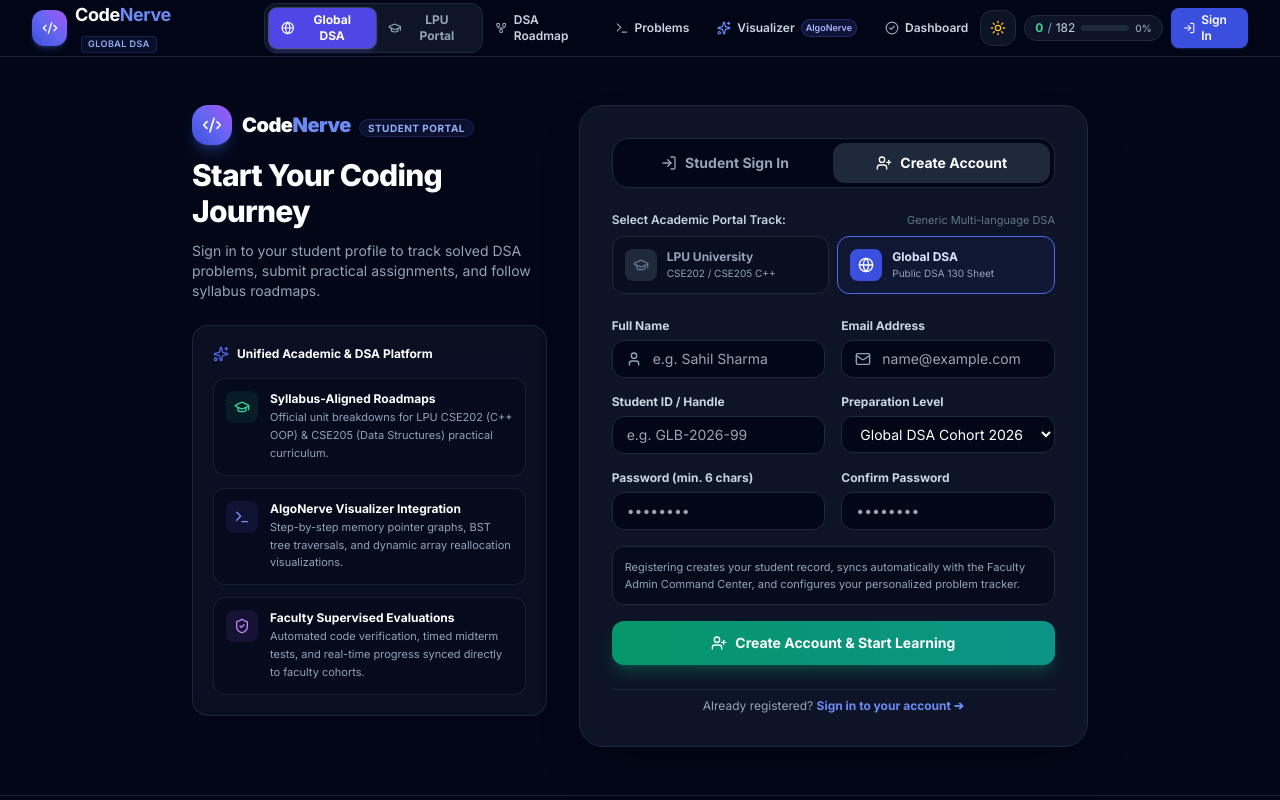
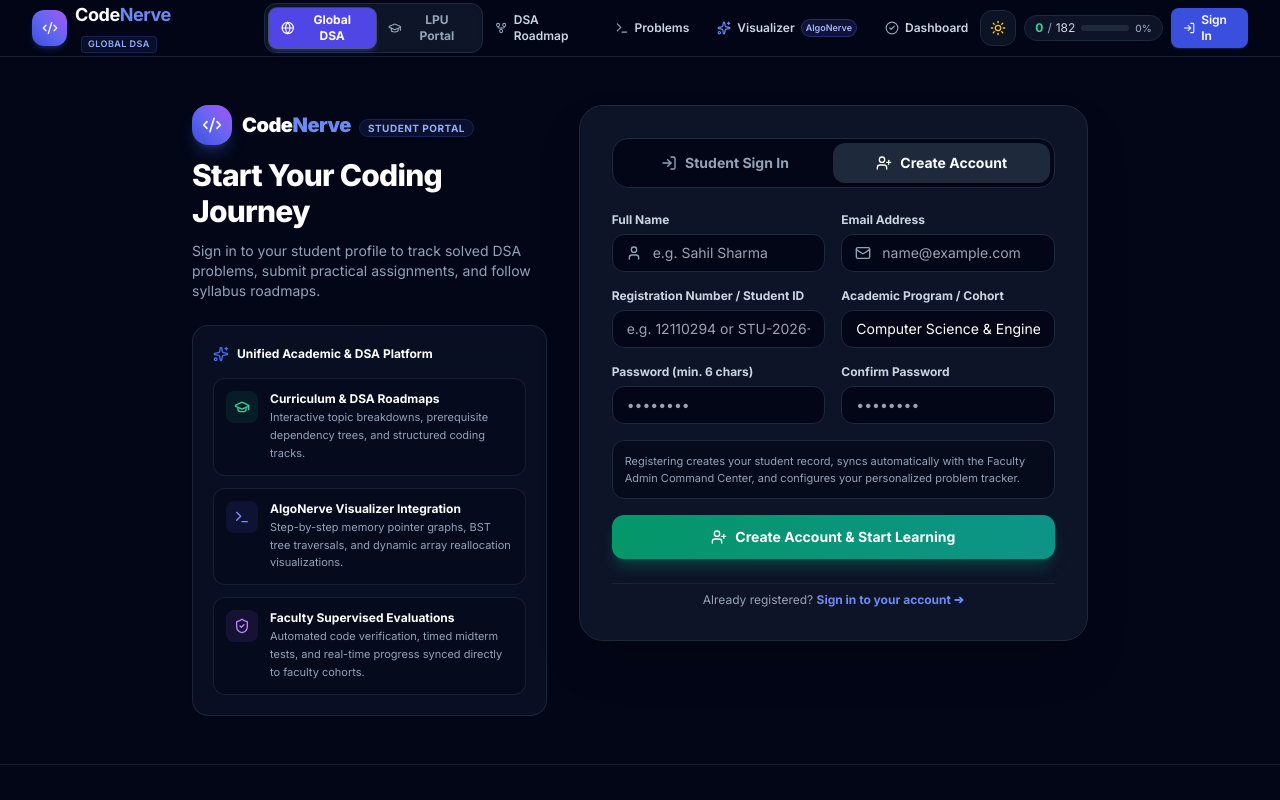
Before and after one commit to ProfessorAuggie/CodeNerve, a React (Vite) app: page /login in a window 1280 px wide. Both pictures are taken after typing "Sample" into the empty fields and a click on the button "Create Account". Shown: the top 800 px of the page. Built offline with nearby package versions, Linux system fonts and the light colour scheme.

Commit message:
refactor(auth): make login and registration page generic without track options

```diff
--- a/src/pages/LoginPage.tsx
+++ b/src/pages/LoginPage.tsx
@@ -3,7 +3,6 @@
 import {
   Code2,
   GraduationCap,
-  Globe,
   Lock,
   Mail,
   User,
@@ -34,7 +33,6 @@
     logoutStudent,
     registerStudent,
     activePortal,
-    setActivePortal,
     problemProgress,
     completedLessons,
     quizScores
@@ -43,9 +41,6 @@
   // Tab: 'login' | 'register'
   const initialMode = searchParams.get('mode') === 'register' ? 'register' : 'login';
   const [mode, setMode] = useState<'login' | 'register'>(initialMode);
-
-  // Selected Track for Login/Register Context
-  const [selectedTrack, setSelectedTrack] = useState<'lpu' | 'global'>(activePortal);
 
   // Login Form State
   const [loginIdentifier, setLoginIdentifier] = useState('');
@@ -57,8 +52,7 @@
   const [regName, setRegName] = useState('');
   const [regEmail, setRegEmail] = useState('');
   const [regNumber, setRegNumber] = useState('');
-  const [regSemester, setRegSemester] = useState<number>(3);
-  const [regBatch, setRegBatch] = useState('LPU B.Tech CSE (CSE202/205)');
+  const [regBatch, setRegBatch] = useState('Computer Science & Engineering');
   const [regPassword, setRegPassword] = useState('');
   const [regConfirmPassword, setRegConfirmPassword] = useState('');
 
@@ -66,23 +60,6 @@
   const [errorMsg, setErrorMsg] = useState<string | null>(null);
   const [successMsg, setSuccessMsg] = useState<string | null>(null);
   const [isSubmitting, setIsSubmitting] = useState(false);
-
-  const handleSelectTrack = (track: 'lpu' | 'global') => {
-    setSelectedTrack(track);
-    setActivePortal(track);
-    if (track === 'lpu') {
-      if (!regBatch || regBatch.includes('Global')) {
-        setRegBatch('LPU B.Tech CSE (CSE202/205)');
-      }
-      if (!regEmail || regEmail.endsWith('@gmail.com')) {
-        setRegEmail(regName ? `${regName.toLowerCase().replace(/\s+/g, '.')}@lpu.in` : '');
-      }
-    } else {
-      if (!regBatch || regBatch.includes('LPU')) {
-        setRegBatch('Global DSA Cohort 2026');
-      }
-    }
-  };
 
   const handleLoginSubmit = (e: React.FormEvent) => {
     e.preventDefault();
@@ -152,14 +129,19 @@
         .filter((p) => p.status === 'SOLVED')
         .map((p) => p.problemId);
 
+      const studentTrack: 'lpu' | 'global' =
+        (regEmail.toLowerCase().endsWith('@lpu.in') || /^\d{8}$/.test(regNumber.trim()))
+          ? 'lpu'
+          : (activePortal === 'lpu' ? 'lpu' : 'global');
+
       const created = registerStudent({
         name: regName.trim(),
         email: regEmail.trim(),
         registrationNumber: regNumber.trim(),
-        track: selectedTrack,
-        batch: regBatch,
+        track: studentTrack,
+        batch: regBatch.trim() || 'General Engineering Cohort',
         status: 'online',
-        currentActivity: `Registration submitted for ${selectedTrack === 'lpu' ? 'LPU CSE Track' : 'Global DSA Track'} (Pending Approval)`,
+        currentActivity: 'Registration submitted (Pending Approval)',
         lastActive: 'Just now',
         solvedProblemIds: solvedFromProgress,
         completedLessons: completedLessons || [],
@@ -221,7 +203,7 @@
                       Signed in as {user.name}
                     </div>
                     <div className="text-[11px] text-emerald-700 dark:text-emerald-400">
-                      {user.email || user.registrationNumber || 'Student'} &bull; {user.track === 'lpu' ? 'LPU Track' : 'Global Track'}
+                      {user.email || user.registrationNumber || 'Student'} &bull; {user.batch || 'Enrolled Student'}
                     </div>
                   </div>
                 </div>
@@ -271,9 +253,9 @@
                   <GraduationCap className="h-4 w-4" />
                 </div>
                 <div>
-                  <div className="text-xs font-bold text-slate-900 dark:text-white">Syllabus-Aligned Roadmaps</div>
+                  <div className="text-xs font-bold text-slate-900 dark:text-white">Curriculum & DSA Roadmaps</div>
                   <div className="text-[11px] text-slate-500 dark:text-slate-400 mt-0.5 leading-relaxed">
-                    Official unit breakdowns for LPU CSE202 (C++ OOP) & CSE205 (Data Structures) practical curriculum.
+                    Interactive topic breakdowns, prerequisite dependency trees, and structured coding tracks.
                   </div>
                 </div>
               </div>
@@ -345,64 +327,6 @@
               </button>
             </div>
 
-            {/* Track Selector Bar */}
-            <div className="space-y-2">
-              <div className="flex items-center justify-between text-xs">
-                <span className="font-semibold text-slate-700 dark:text-slate-300">
-                  Select Academic Portal Track:
-                </span>
-                <span className="text-[11px] text-slate-500">
-                  {selectedTrack === 'lpu' ? 'LPU CSE Curriculum' : 'Generic Multi-language DSA'}
-                </span>
-              </div>
-
-              <div className="grid grid-cols-2 gap-2">
-                <button
-                  type="button"
-                  onClick={() => handleSelectTrack('lpu')}
-                  className={`flex items-center gap-2.5 p-3 rounded-xl border text-left transition ${
-                    selectedTrack === 'lpu'
-                      ? 'border-emerald-500 bg-emerald-50/80 dark:bg-emerald-950/30 text-emerald-900 dark:text-emerald-100 shadow-sm'
-                      : 'border-slate-200 dark:border-slate-800 bg-slate-50/50 dark:bg-slate-950/40 text-slate-600 dark:text-slate-400 hover:border-slate-300 dark:hover:border-slate-700'
-                  }`}
-                >
-                  <div className={`p-2 rounded-lg ${
-                    selectedTrack === 'lpu'
-                      ? 'bg-emerald-500 text-white'
-                      : 'bg-slate-200 dark:bg-slate-800 text-slate-500'
-                  }`}>
-                    <GraduationCap className="h-4 w-4" />
-                  </div>
-                  <div>
-                    <div className="text-xs font-bold">LPU University</div>
-                    <div className="text-[10px] text-slate-500 dark:text-slate-400">CSE202 / CSE205 C++</div>
-                  </div>
-                </button>
-
-                <button
-                  type="button"
-                  onClick={() => handleSelectTrack('global')}
-                  className={`flex items-center gap-2.5 p-3 rounded-xl border text-left transition ${
-                    selectedTrack === 'global'
-                      ? 'border-brand-500 bg-brand-50/80 dark:bg-brand-950/30 text-brand-900 dark:text-brand-100 shadow-sm'
-                      : 'border-slate-200 dark:border-slate-800 bg-slate-50/50 dark:bg-slate-950/40 text-slate-600 dark:text-slate-400 hover:border-slate-300 dark:hover:border-slate-700'
-                  }`}
-                >
-                  <div className={`p-2 rounded-lg ${
-                    selectedTrack === 'global'
-                      ? 'bg-brand-600 text-white'
-                      : 'bg-slate-200 dark:bg-slate-800 text-slate-500'
-                  }`}>
-                    <Globe className="h-4 w-4" />
-                  </div>
-                  <div>
-                    <div className="text-xs font-bold">Global DSA</div>
-                    <div className="text-[10px] text-slate-500 dark:text-slate-400">Public DSA 130 Sheet</div>
-                  </div>
-                </button>
-              </div>
-            </div>
-
             {/* Error & Success Notification Banners */}
             {errorMsg && (
               <div className="p-3.5 rounded-xl border border-rose-300 dark:border-rose-900/60 bg-rose-50 dark:bg-rose-950/40 text-xs text-rose-800 dark:text-rose-200 flex items-start gap-2.5 animate-in fade-in duration-200">
@@ -426,7 +350,7 @@
                 {/* Identifier Input */}
                 <div>
                   <label className="block text-xs font-bold text-slate-700 dark:text-slate-300 mb-1.5">
-                    {selectedTrack === 'lpu' ? 'LPU Registration Number or Student Email' : 'Student ID or Email'}
+                    Registration Number, Student ID, or Email
                   </label>
                   <div className="relative">
                     <div className="absolute inset-y-0 left-0 pl-3.5 flex items-center pointer-events-none text-slate-400">
@@ -437,12 +361,12 @@
                       required
                       value={loginIdentifier}
                       onChange={(e) => setLoginIdentifier(e.target.value)}
-                      placeholder={selectedTrack === 'lpu' ? 'e.g. 12104921 or alex.rivera@lpu.in' : 'e.g. GLB-2026-88 or priya.s@gmail.com'}
+                      placeholder="e.g. 12104921, GLB-2026-88, or sahil@example.com"
                       className="w-full pl-10 pr-4 py-2.5 rounded-xl border border-slate-200 dark:border-slate-800 bg-white dark:bg-slate-950 text-slate-900 dark:text-white text-xs sm:text-sm placeholder-slate-400 focus:outline-none focus:ring-2 focus:ring-brand-500/40 focus:border-brand-500 transition shadow-inner"
                     />
                   </div>
                   <p className="text-[11px] text-slate-500 dark:text-slate-400 mt-1">
-                    Enter your registered University Registration Number or Student Email address.
+                    Enter your registered Student ID, Registration Number, or Email address.
                   </p>
                 </div>
 
@@ -543,7 +467,7 @@
                   {/* Student Email */}
                   <div>
                     <label className="block text-xs font-bold text-slate-700 dark:text-slate-300 mb-1.5">
-                      {selectedTrack === 'lpu' ? 'LPU Student Email' : 'Email Address'}
+                      Email Address
                     </label>
                     <div className="relative">
                       <div className="absolute inset-y-0 left-0 pl-3.5 flex items-center pointer-events-none text-slate-400">
@@ -554,7 +478,7 @@
                         required
                         value={regEmail}
                         onChange={(e) => setRegEmail(e.target.value)}
-                        placeholder={selectedTrack === 'lpu' ? 'name@lpu.in' : 'name@example.com'}
+                        placeholder="name@example.com"
                         className="w-full pl-10 pr-3 py-2 rounded-xl border border-slate-200 dark:border-slate-800 bg-white dark:bg-slate-950 text-slate-900 dark:text-white text-xs sm:text-sm focus:outline-none focus:ring-2 focus:ring-brand-500/40"
                       />
                     </div>
@@ -565,47 +489,30 @@
                   {/* Registration Number / ID */}
                   <div>
                     <label className="block text-xs font-bold text-slate-700 dark:text-slate-300 mb-1.5">
-                      {selectedTrack === 'lpu' ? 'University Reg Number (8 Digits)' : 'Student ID / Handle'}
+                      Registration Number / Student ID
                     </label>
                     <input
                       type="text"
                       required
                       value={regNumber}
                       onChange={(e) => setRegNumber(e.target.value)}
-                      placeholder={selectedTrack === 'lpu' ? 'e.g. 12110294' : 'e.g. GLB-2026-99'}
+                      placeholder="e.g. 12110294 or STU-2026-01"
                       className="w-full px-3.5 py-2 rounded-xl border border-slate-200 dark:border-slate-800 bg-white dark:bg-slate-950 text-slate-900 dark:text-white text-xs sm:text-sm focus:outline-none focus:ring-2 focus:ring-brand-500/40"
                     />
                   </div>
 
-                  {/* Semester or Target */}
+                  {/* Academic Program / Cohort */}
                   <div>
                     <label className="block text-xs font-bold text-slate-700 dark:text-slate-300 mb-1.5">
-                      {selectedTrack === 'lpu' ? 'Current Academic Semester' : 'Preparation Level'}
+                      Academic Program / Cohort
                     </label>
-                    {selectedTrack === 'lpu' ? (
-                      <select
-                        value={regSemester}
-                        onChange={(e) => setRegSemester(Number(e.target.value))}
-                        className="w-full px-3.5 py-2 rounded-xl border border-slate-200 dark:border-slate-800 bg-white dark:bg-slate-950 text-slate-900 dark:text-white text-xs sm:text-sm focus:outline-none focus:ring-2 focus:ring-brand-500/40"
-                      >
-                        {[1, 2, 3, 4, 5, 6, 7, 8].map((s) => (
-                          <option key={s} value={s}>
-                            Semester {s} (Year {Math.ceil(s / 2)})
-                          </option>
-                        ))}
-                      </select>
-                    ) : (
-                      <select
-                        value={regBatch}
-                        onChange={(e) => setRegBatch(e.target.value)}
-                        className="w-full px-3.5 py-2 rounded-xl border border-slate-200 dark:border-slate-800 bg-white dark:bg-slate-950 text-slate-900 dark:text-white text-xs sm:text-sm focus:outline-none focus:ring-2 focus:ring-brand-500/40"
-                      >
-                        <option value="Global DSA Cohort 2026">Global DSA Cohort 2026</option>
-                        <option value="FAANG Interview Prep 130">FAANG Interview Prep 130</option>
-                        <option value="Competitive Programming Club">Competitive Programming Club</option>
-                        <option value="Independent Self-Paced">Independent Self-Paced</option>
-                      </select>
-                    )}
+                    <input
+                      type="text"
+                      value={regBatch}
+                      onChange={(e) => setRegBatch(e.target.value)}
+                      placeholder="e.g. Computer Science / DSA Cohort"
+                      className="w-full px-3.5 py-2 rounded-xl border border-slate-200 dark:border-slate-800 bg-white dark:bg-slate-950 text-slate-900 dark:text-white text-xs sm:text-sm focus:outline-none focus:ring-2 focus:ring-brand-500/40"
+                    />
                   </div>
                 </div>
 
```
Also changed, not shown: 1 other file (tests, documents, lock files or other folders).
